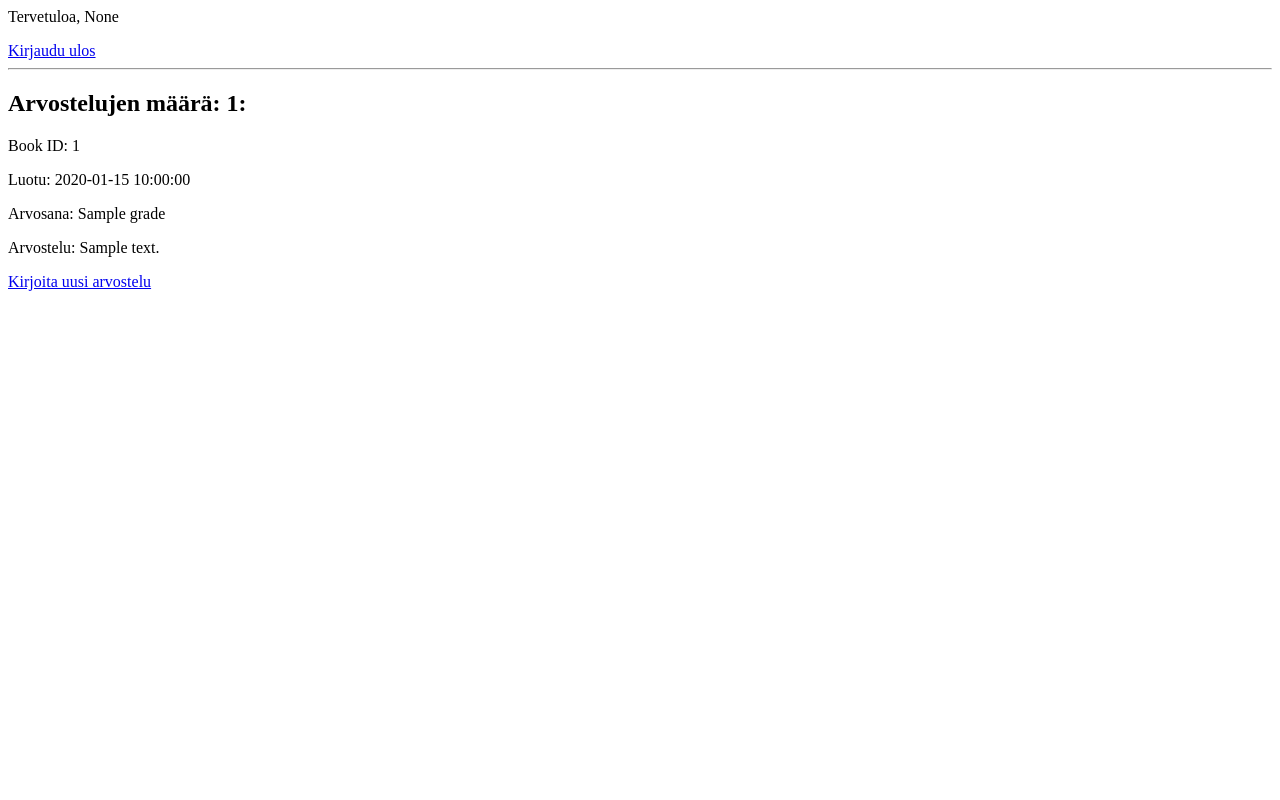
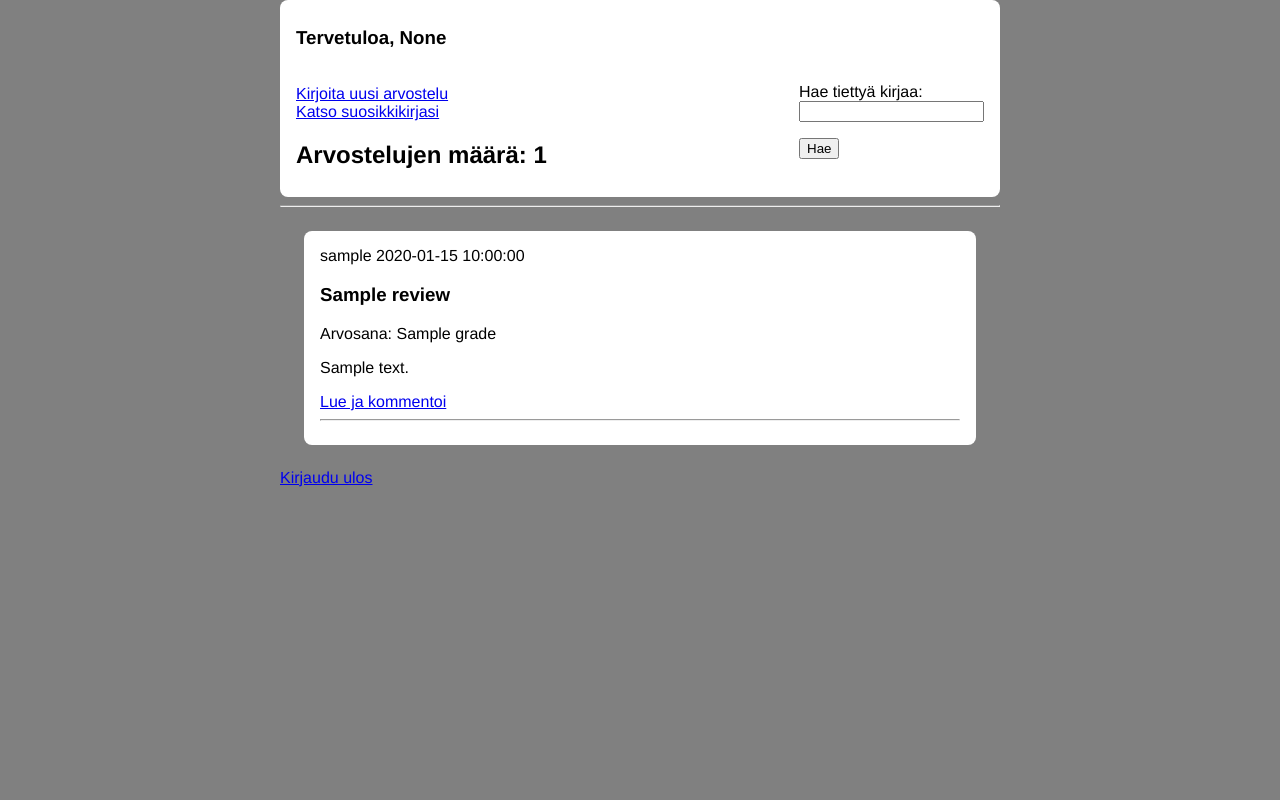
Before and after one commit to lepa154/Kirjakeskustelusovellus, a Flask app: template templates/index.html in a window 1280 px wide. Run offline with Flask 3, Linux system fonts and the light colour scheme; the template is opened without the code that fills it: most values are stand-ins (such as "Sample title", 1, 10 or a date in 2020).

Commit message:
Update index.html

```diff
--- a/templates/index.html
+++ b/templates/index.html
@@ -1,25 +1,68 @@
 <html lang="fi">
+
 <head>
     <title>Kirjakeskustelusovellus</title>
+    <style>
+        body {
+            margin: auto;
+            max-width: 45em;
+            font-family: 'Helvetica', 'Arial', sans-serif;
+            background: gray;
+        }
+
+        .header {
+            background: white;
+            padding: 0.5em 1em;
+            border-radius: 0.5em;
+        }
+        .review {
+            margin: 1.5em;
+            padding: 1em;
+            border-radius: 0.5em;
+            background: white;
+        }
+        form {
+            display: block;
+            float: right;
+        }
+    </style>
 </head>
-<body>
-    <p>Tervetuloa, {{ session.get('username') }}</p>
-    <a href="/logout">Kirjaudu ulos</a>
-    <hr>
-    <h2>Arvostelujen määrä: {{ count }}: </h2>
+
+    <div class="header">
+    <h3>Tervetuloa, {{ session.get('username') }}</h3>
+
+    <form action="/get_reviews_by_book" method="POST">
+        <p>Hae tiettyä kirjaa:<br>
+        <input type="text" name="input"></p>
+        <input type="submit" value="Hae">
+    </form>
+    <br>
+    <a href="/new">Kirjoita uusi arvostelu</a>
+    <br>
+    <a href="/favorites">Katso suosikkikirjasi</a>
+    <h2>Arvostelujen määrä: {{ count }} </h2>
+
+
+    </div>
+<hr>
 
     {% if reviews %}
         {% for review in reviews %}
-            <div>
-                <p>Book ID: {{ review.book_id }}</p>
-                <p>Luotu: {{ review.sent_at.strftime("%Y-%m-%d %H:%M:%S") }}</p>
+        <div class="review">
+            <tr>
+                <td> {{ review.username}}</td>
+                <td>{{ review.sent_at.strftime("%Y-%m-%d %H:%M:%S") }}</p>
+                <h3> {{ review.name }}</h3>
                 <p>Arvosana: {{ review.grade }}</p>
-                <p>Arvostelu: {{ review.content }}</p>
-            </div>
+                <p> {{ review.content }}</p>
+                <a href="/comment/{{ review.id }}">Lue ja kommentoi</a>
+            </tr>
+            <hr>
+        </div>
         {% endfor %}
     {% else %}
         <p>Ei arvosteluja saatavilla.</p>
     {% endif %}
-    <a href="/new">Kirjoita uusi arvostelu</a>
+    <a href="/logout">Kirjaudu ulos</a>
 </body>
 </html>
```
